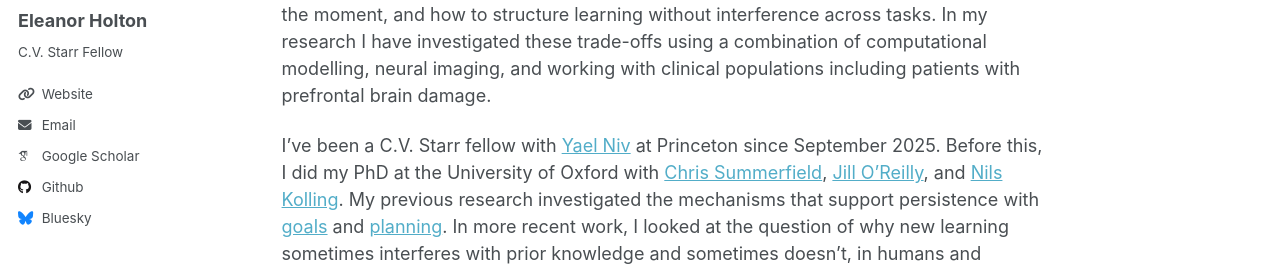
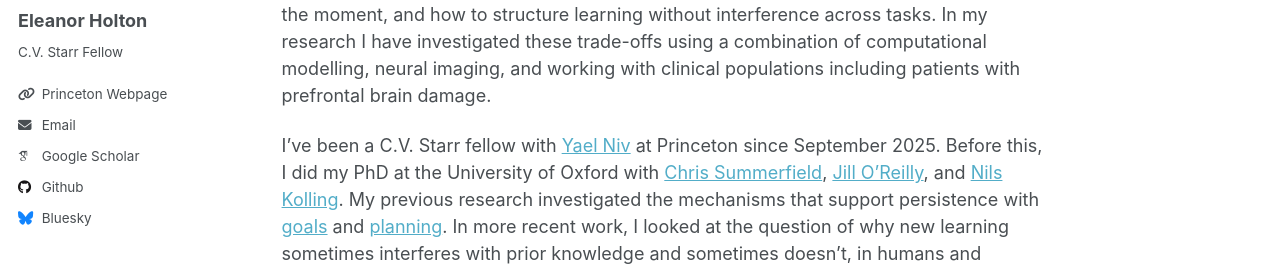
Before and after one commit to eleanorholton/eleanorholton.github.io, a Jekyll site: the page built from _pages/about.md, in a window 1280 px wide. Shown: the part 240-511 px from the top of the page. Built offline with Jekyll 4.4.1, drawn with Linux system fonts in a browser that asks for light colours; some web fonts are replaced.

Commit message:
add webpage

```diff
--- a/_data/ui-text.yml
+++ b/_data/ui-text.yml
@@ -24,7 +24,7 @@ en: &DEFAULT_EN
   follow_label               : "Follow:"
   feed_label                 : "Feed"
   powered_by                 : "Powered by"
-  website_label              : "Website"
+  website_label              : "Princeton Webpage"
   email_label                : "Email"
   recent_posts               : "Recent Posts"
   undefined_wpm              : "Undefined parameter words_per_minute at _config.yml"
@@ -248,7 +248,7 @@ it: &DEFAULT_IT
   follow_label               : "Segui:"
   feed_label                 : "Feed"
   powered_by                 : "Powered by"
-  website_label              : "Website"
+  website_label              : "Princeton Webpage"
   email_label                : "Email"
   recent_posts               : "Articoli Recenti"
   undefined_wpm              : "Parametro words_per_minute non definito in _config.yml"
--- a/_includes/author-profile.html
+++ b/_includes/author-profile.html
@@ -31,7 +31,7 @@
         <li class="author__desktop"><i class="fa fa-solid fa-building-columns icon-pad-right" aria-hidden="true"></i>{{ author.employer }}</li>
       {% endif %}
       {% if author.uri %}
-        <li><a href="{{ author.uri }}"><i class="fas fa-fw fa-link icon-pad-right" aria-hidden="true"></i>{{ site.data.ui-text[site.locale].website_label | default: "Website" }}</a></li>
+        <li><a href="{{ author.uri }}"><i class="fas fa-fw fa-link icon-pad-right" aria-hidden="true"></i>{{ site.data.ui-text[site.locale].website_label | default: "Princeton Webpage" }}</a></li>
       {% endif %}
       {% if author.email %}
         <li><a href="mailto:{{ author.email }}"><i class="fas fa-fw fa-envelope icon-pad-right" aria-hidden="true"></i>{{ site.data.ui-text[site.locale].email_label | default: "Email" }}</a></li>
```
